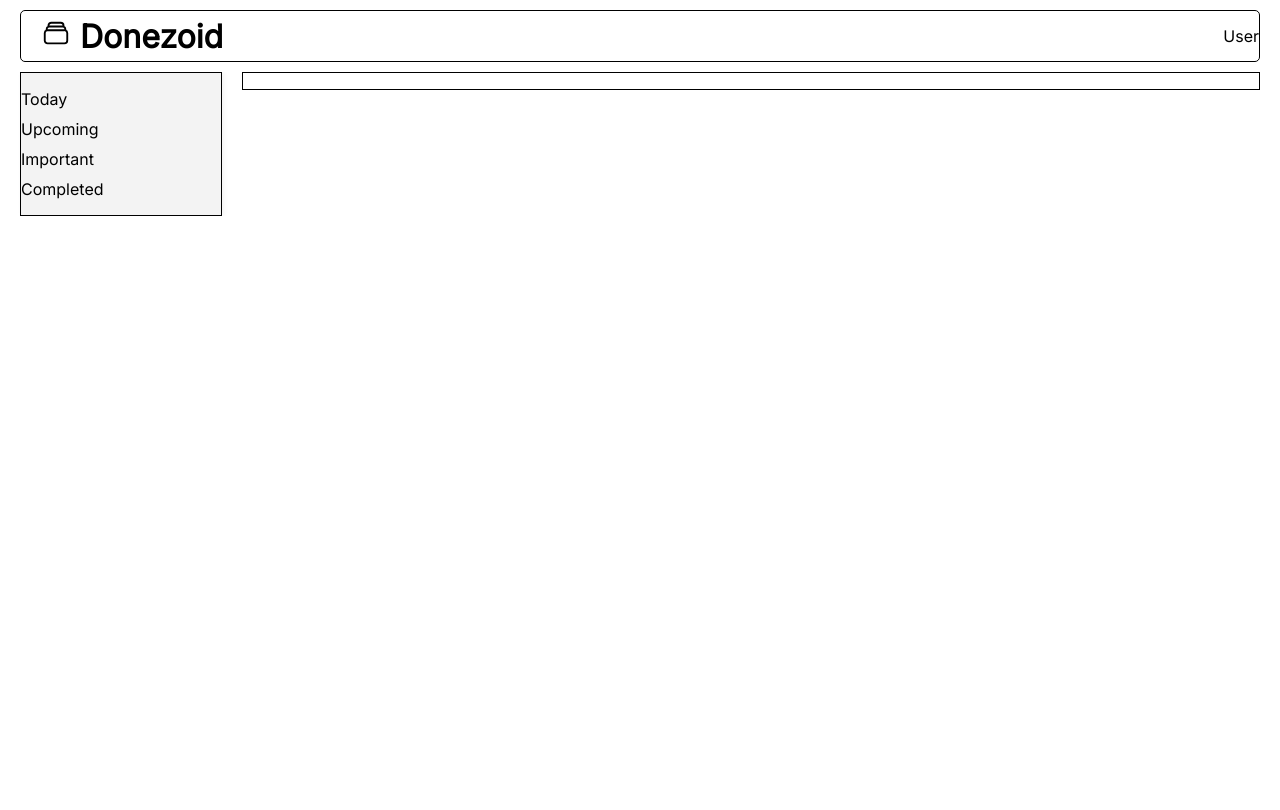
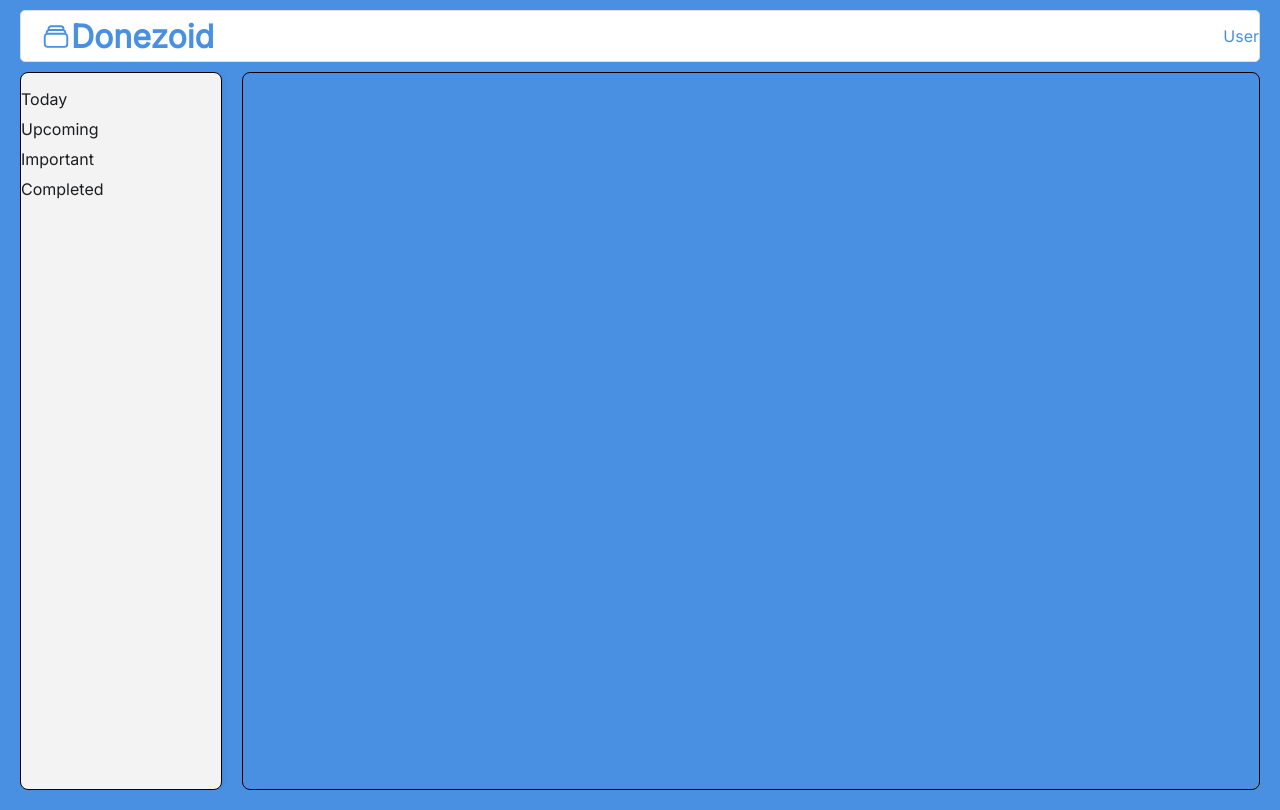
Before and after one commit to PascualF/TaskManager-API, a website: page public/app.html in a window 1280 px wide. Drawn offline with Linux system fonts and the light colour scheme; no server answers.

Commit message:
CSS half done

```diff
--- a/controllers/tasksController.js
+++ b/controllers/tasksController.js
@@ -1,4 +1,4 @@
-const Task = require('../models/Tasks')
+const Task = require('../models/Task')
 
 const getAllTasks = async (req, res) => {
     try {
--- a/controllers/userController.js
+++ b/controllers/userController.js
@@ -1,4 +1,4 @@
-const Task = require('../models/Tasks')
+const Task = require('../models/Task')
 
 const getUser = async (req, res) => {
     try {
--- a/public/app.html
+++ b/public/app.html
@@ -33,7 +33,9 @@
         </nav>
 
         <main>
-            <ul id="task-list"></ul>
+            <div id="task-grid" >
+
+            </div>
         </main>
 
     </div>
--- a/public/main.js
+++ b/public/main.js
@@ -3,7 +3,7 @@ document.addEventListener("DOMContentLoaded", () => {
     fetch("/tasks")
         .then(response => response.json())
         .then((tasks) => {
-            const listElement = document.getElementById("task-list")
+            const listElement = document.getElementById("task-grid")
             tasks.forEach((task) => {
                 const liItem = document.createElement("li");
                 liItem.textContent = task.title;
--- a/public/styles.css
+++ b/public/styles.css
@@ -1,25 +1,45 @@
-body{
-    box-sizing: border-box;
+:root{
+    --background: #f5f7fa; /* Page background */
+    --surface: #ffffff; /* Cards and containers */
+    --primary: #4a90e2; /* Buttons, headers */
+    --primary-dark: #357ab8; /* Buttons hover */
+    --secondary: #7b8a97; /* Navigation items and labels */
+    --accent: #f5a623; /* Warinngs, icons or CTAS */
+    --text-primary: #1c1e21; /* Main text */
+    --text-secondary: #5a5a5a; /* Subtext, timestasmp, etc */
+    --border: #dcdfe3; /* Outlines and dividers */
+    --card-shadow: rgba(0, 0, 0, 0.05); /* Suble shadows for cards */
+}
+
+html, body{
+    margin: 0;
+    padding: 0;
     height: 100vh;
-    margin: 0;
-    overflow: hidden;
+    display: flex;
+    flex-direction: column;
     font-family: 'Inter', sans-serif;
 }
 
-header{
-    border: 1px solid black;
-    margin-left: 20px;
-    margin-top: 10px;
-    margin-right: 20px;
+body{
+    background-color: var(--primary);
+    color: var(--text-primary)
+}
+
+header {
+    height: 50px;
     display: flex;
     justify-content: space-between;
     align-items: center;
-    height: 50px;
+    margin: 10px 20px;
+    background: var(--surface);
+    border: 1px solid var(--border);
+    color: var(--primary);
     border-radius: 5px;
-    margin-bottom: 10px;
+    flex-shrink: 0;
 }
 
 header h1{
+    display: flex;
     margin-left: 20px;
 }
 
@@ -27,25 +47,26 @@ header h1{
     display: flex;
     flex: 1; /* This makes if fill the remaining space under the header */
     overflow: hidden; /* Prevent overflow issues (scrollbars) */
+    margin-bottom: 10px;
 }
 
 nav{
     margin-left: 20px;
     background:  #f3f3f3;
     width: 200px;
-    height: 100%;
     box-shadow: 2px 0 5px rgba(0,0,0,0.05);
     overflow-y: auto; /* Scrollable if content overflows */
     border: 1px solid black;
+    border-radius: 8px;
 }
 
 main{
     flex: 1;
     margin-left: 20px;
     margin-right: 20px;
-    height: 100%;
-    overflow-y: auto; /* Scrollable if content overflows */
+    overflow: clip; /* Scrollable if content overflows */
     border: 1px solid black;
+    border-radius: 8px;
 }
 
 .sidebar{
@@ -66,14 +87,34 @@ svg{
     width: 30px;
 }
 
-#task-list{
-    padding-left: 10px;
+#task-grid{
+    display: grid;
+    grid-template-columns: repeat(5, 1fr); /* 5 equals columns */
+    gap: 16px;
+    padding: 20px;
+    height: 100%;
+    align-content: start;
 }
 
 .task-card{
-    background: #f5f5f5;
+    background: #f5f5f5;;
     padding: 10px;
-    border-radius: 6px;
+    border-radius: 8px;
     margin-bottom: 10px;
-    box-shadow: 0 2px 5px rgba(0,0,0,0.1);
+    background: var(--surface);
+    box-shadow: 0 2px 5px var(--card-shadow);
+    border: 1px solid var(--border);
+    height: 120px;
 }
+
+button{
+    background: var(--primary);
+}
+
+button:hover{
+    background: var(--primary-dark);
+}
+
+.task-card.placeholder{
+    visibility: hidden;
+}
```
Also changed, not shown: models/Task.js (renamed from models/tasks.js).
